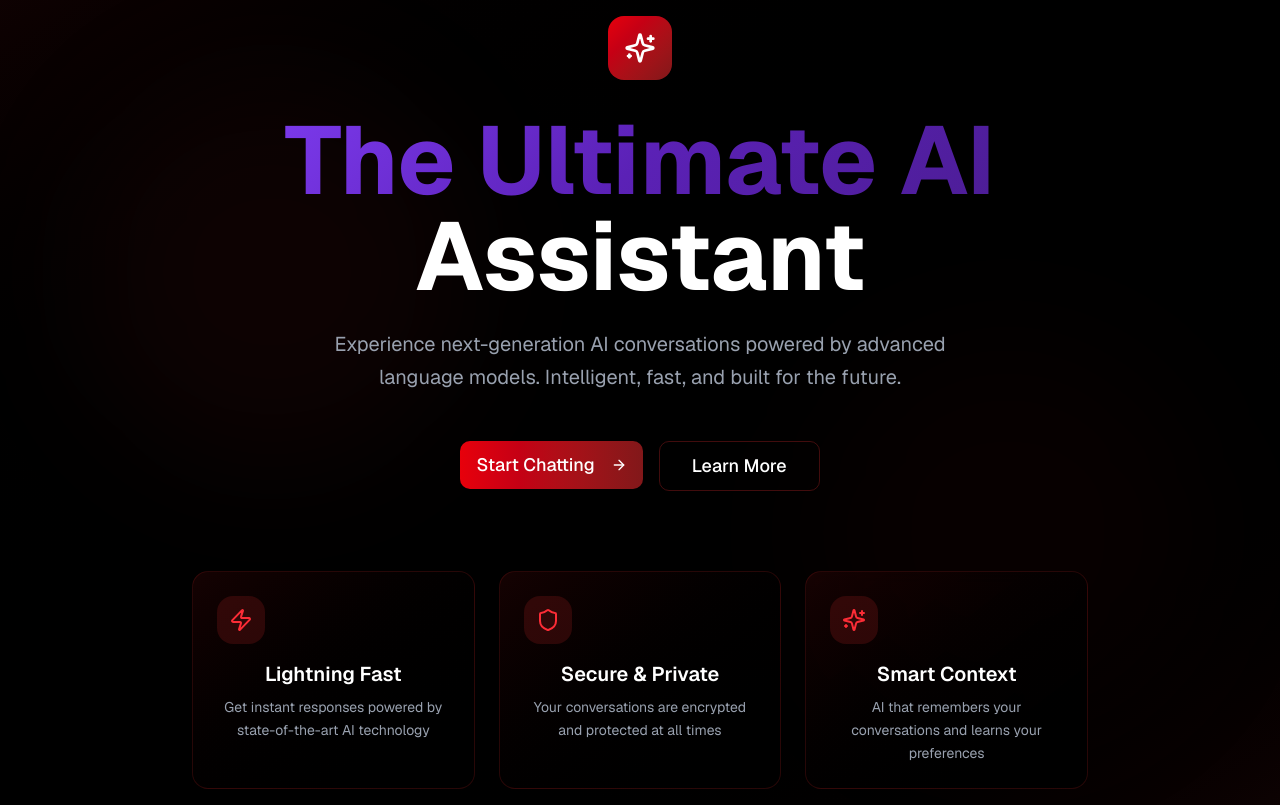
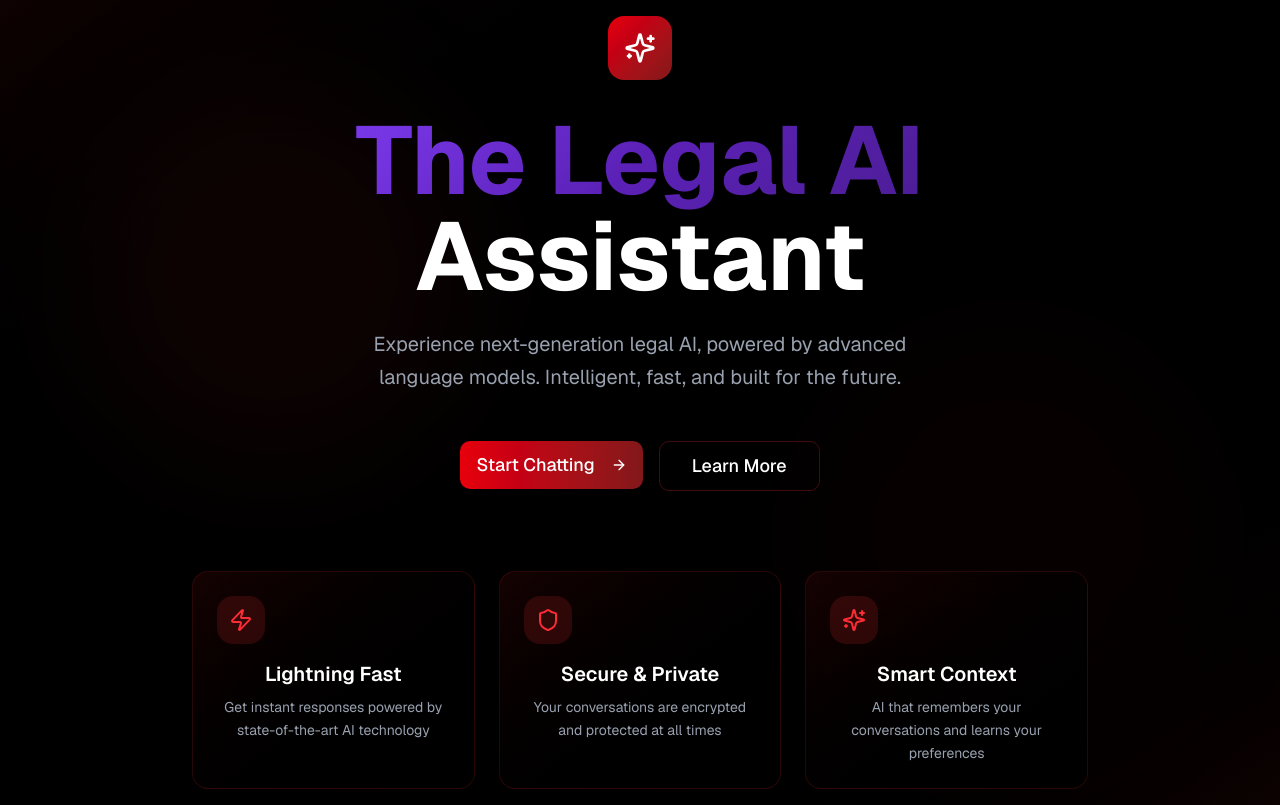
Before and after one commit to hrt16/legalcase_interface, a Next.js app: page / in a window 1280 px wide. Built offline with nearby package versions, Linux system fonts and the light colour scheme.

Commit message:
Update main heading and subheading for legal AI

```diff
--- a/app/page.tsx
+++ b/app/page.tsx
@@ -20,14 +20,14 @@ export default function WelcomePage() {
 
         {/* Main Heading */}
         <h1 className="text-6xl md:text-7xl lg:text-8xl font-bold mb-6 text-balance">
-          <span className="gradient-text">The Ultimate AI</span>
+          <span className="gradient-text">The Legal AI</span>
           <br />
           <span className="text-white">Assistant</span>
         </h1>
 
         {/* Subheading */}
         <p className="text-lg md:text-xl text-gray-400 mb-12 max-w-2xl mx-auto text-balance leading-relaxed">
-          Experience next-generation AI conversations powered by advanced language models. Intelligent, fast, and built
+          Experience next-generation legal AI, powered by advanced language models. Intelligent, fast, and built
           for the future.
         </p>
 
```
